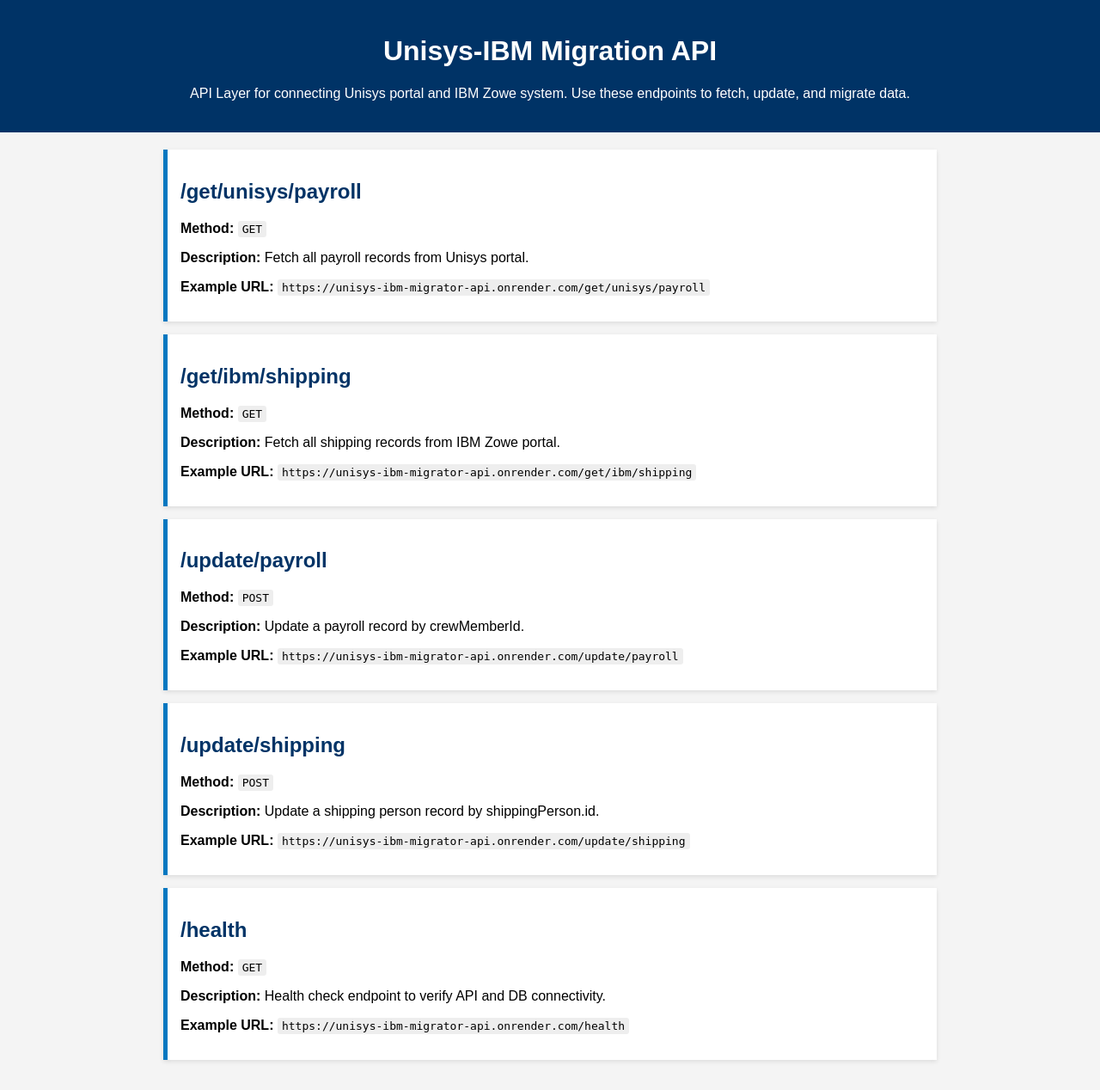
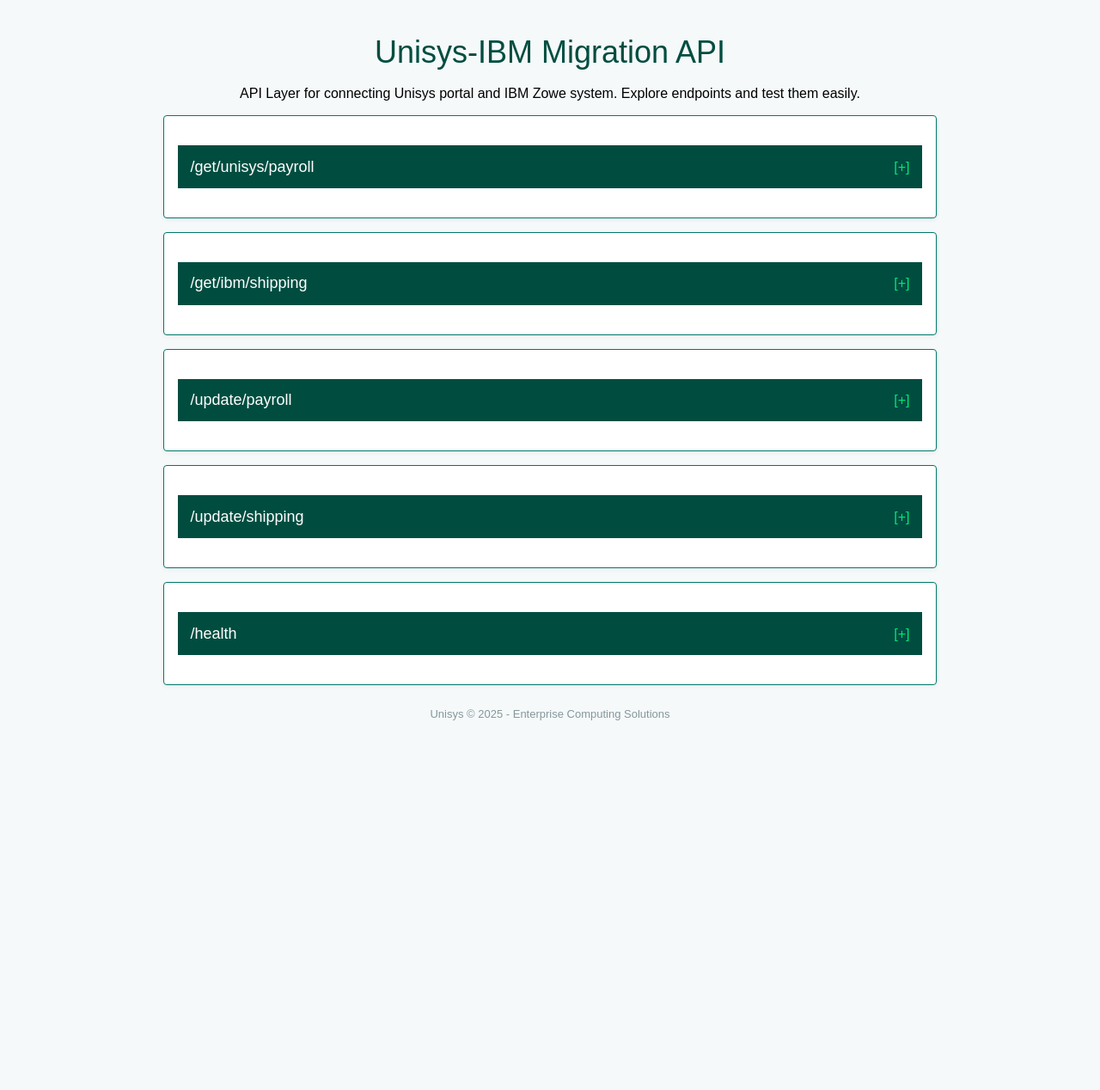
Before and after one commit to Dhaneshvar/UnisysIBM_API_Hosting, a Flask app: page / in a window 1280 px wide. Shown: the whole page at 86% size. After the commit the page ends 838 px from the top, so only its background shows below. Run offline with Flask 3, Linux system fonts and the light colour scheme.

Commit message:
color changes

```diff
--- a/static/style.css
+++ b/static/style.css
@@ -1,34 +1,101 @@
-/* static/style.css */
+:root {
+    --bold-teal: #004d40;
+    --propel-mint: #00e676;
+    --white: #ffffff;
+    --purposeful-teal: #00796b;
+}
 
 body {
-    font-family: Arial, sans-serif;
-    background-color: #f4f4f4;
+    font-family: sans-serif;
+    color: #000;
+    background: #f5f9fa;
+    text-align: center;
     margin: 0;
-    padding: 0;
+    padding: 1em;
 }
-header {
-    background-color: #003366;
-    color: #FFFFFF;
-    padding: 20px;
-    text-align: center;
+
+h1 {
+    font-size: 36px;
+    font-weight: normal;
+    color: var(--bold-teal);
+    margin-bottom: 0.5em;
 }
+
+h2 {
+    font-size: 18px;
+    font-weight: normal;
+    background-color: var(--bold-teal);
+    color: var(--white);
+    margin: 1em 0;
+    padding: 0.8em;
+    cursor: pointer;
+    display: flex;
+    justify-content: space-between;
+    align-items: center;
+}
+
 .container {
-    padding: 20px;
     max-width: 900px;
     margin: auto;
 }
-h2 {
-    color: #003366;
+
+.endpoint-card {
+    background: var(--white);
+    border: 1px solid var(--purposeful-teal);
+    border-radius: 4px;
+    margin-bottom: 1em;
+    padding: 1em;
+    box-shadow: 0 2px 5px rgba(0,0,0,0.05);
+    text-align: left;
 }
-.endpoint-card {
-    background-color: white;
-    border-left: 5px solid #0077C0;
-    padding: 15px;
-    margin-bottom: 15px;
-    box-shadow: 0 2px 5px rgba(0,0,0,0.1);
+
+.detail {
+    margin-top: 10px;
+    padding: 10px;
+    background-color: #E8EFF0;
+    border: 1px solid #D3E7E9;
+    border-radius: 3px;
 }
+
+.hidden {
+    display: none;
+}
+
+.toggle-indicator {
+    font-size: 0.9em;
+    color: var(--propel-mint);
+}
+
+a {
+    color: var(--bold-teal);
+    text-decoration: none;
+}
+
+a:hover {
+    color: var(--purposeful-teal);
+}
+
+footer.footer {
+    margin-top: 2em;
+    font-size: 13px;
+    color: #86989B;
+}
+
 code {
     background-color: #eee;
     padding: 2px 5px;
     border-radius: 3px;
 }
+
+button.primary {
+    background-color: var(--propel-mint);
+    color: var(--white);
+    border: none;
+    padding: 0.75em 1.5em;
+    cursor: pointer;
+    border-radius: 3px;
+}
+
+button.primary:hover {
+    background-color: var(--purposeful-teal);
+}
--- a/templates/docs.html
+++ b/templates/docs.html
@@ -1,25 +1,46 @@
-<!-- templates/docs.html -->
 <!DOCTYPE html>
 <html lang="en">
+
 <head>
     <meta charset="UTF-8">
-    <title>Unisys-IBM Migration API</title>
-    <link rel="stylesheet" type="text/css" href="{{ url_for('static', filename='style.css') }}">
+    <title>Unisys-IBM Migration API Docs</title>
+    <link rel="stylesheet" href="{{ url_for('static', filename='style.css') }}">
+    <script>
+        function toggleDetail(id) {
+            const elem = document.getElementById(id);
+            elem.classList.toggle('hidden');
+        }
+    </script>
 </head>
+
 <body>
     <header>
         <h1>Unisys-IBM Migration API</h1>
-        <p>API Layer for connecting Unisys portal and IBM Zowe system. Use these endpoints to fetch, update, and migrate data.</p>
+        <p>API Layer for connecting Unisys portal and IBM Zowe system. Explore endpoints and test them easily.</p>
     </header>
+
     <div class="container">
         {% for api in api_info %}
         <div class="endpoint-card">
-            <h2>{{ api.endpoint }}</h2>
-            <p><strong>Method:</strong> <code>{{ api.method }}</code></p>
-            <p><strong>Description:</strong> {{ api.description }}</p>
-            <p><strong>Example URL:</strong> <code>https://unisys-ibm-migrator-api.onrender.com{{ api.endpoint }}</code></p>
+            <h2 onclick="toggleDetail('detail-{{ loop.index }}')" class="detail-header">
+                {{ api.endpoint }} <span class="toggle-indicator">[+]</span>
+            </h2>
+            <div id="detail-{{ loop.index }}" class="detail hidden">
+                <p><strong>Method:</strong> <code>{{ api.method }}</code></p>
+                <p><strong>Description:</strong> {{ api.description }}</p>
+                <p><strong>Example URL:</strong>
+                    <a href="https://unisys-ibm-migrator-api.onrender.com{{ api.endpoint }}" target="_blank">
+                        https://unisys-ibm-migrator-api.onrender.com{{ api.endpoint }}
+                    </a>
+                </p>
+            </div>
         </div>
         {% endfor %}
     </div>
+
+    <footer class="footer">
+        Unisys © 2025 - Enterprise Computing Solutions
+    </footer>
 </body>
+
 </html>
```
